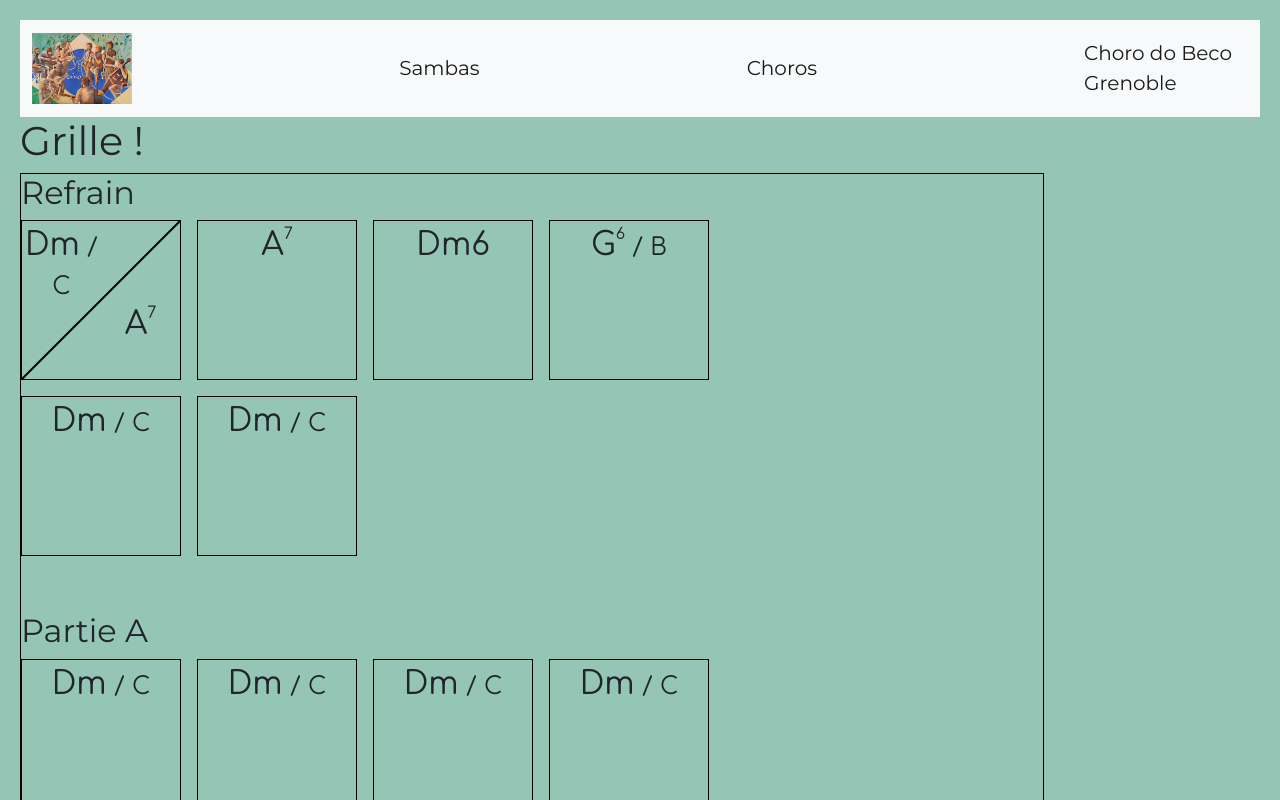
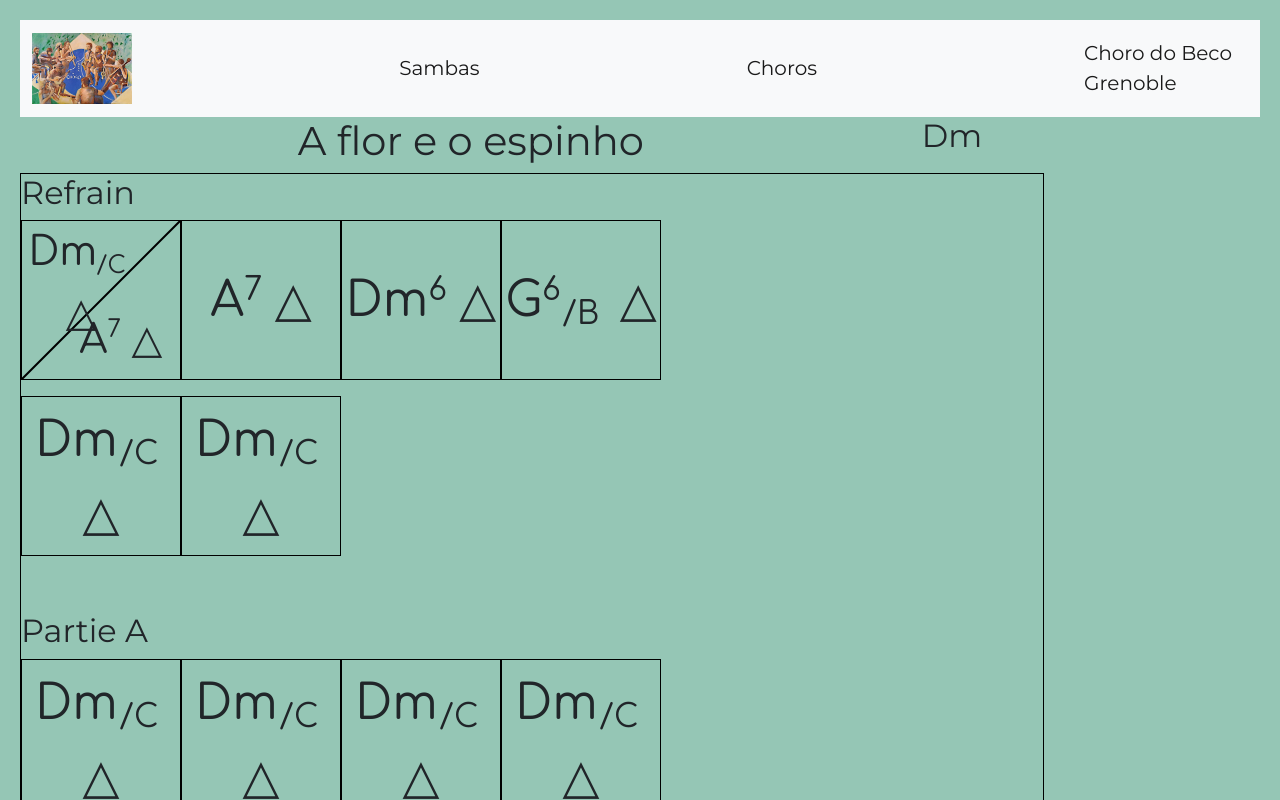
Before and after one commit to gazaboo/choro-grenoble, a Vue app: page /samba in a window 1280 px wide. Shown: the top 800 px of the page. Built offline with nearby package versions, Linux system fonts and the light colour scheme.

Commit message:
transposition in process...

```diff
--- a/src/assets/grillesSambas.json
+++ b/src/assets/grillesSambas.json
@@ -37,9 +37,9 @@
                             "numero_mesure": 3,
                             "accords": [
                                 {
-                                    "accord": "Dm6",
+                                    "accord": "Dm",
                                     "bass": "",
-                                    "qualite": ""
+                                    "qualite": "6"
                                 }
                             ],
                             "modificateur_cellule": ""
--- a/src/components/ChordRender.vue
+++ b/src/components/ChordRender.vue
@@ -1,7 +1,10 @@
 <template>
-    <span class="accord"> {{ accord.accord }}</span>
-    <span class="qualite"> {{ accord.qualite }}</span>
-    <span v-if=accord.bass class="bass"> / {{ accord.bass }}</span>
+    <div class="chord">
+        <span class="accord"> {{ accord.accord }}</span>
+        <span class="qualite"> {{ accord.qualite }}</span>
+        <span v-if=accord.bass class="bass"> /{{ accord.bass }}</span>
+        &#x25B3;
+    </div>
 </template>
 
 <script>
@@ -14,12 +17,12 @@ export default {
 <style>
 .accord {
     font-family: 'Comfortaa', cursive;
-    font-size: 2rem;
+    /* font-size: 2.5rem; */
 }
 
 
 .qualite {
-    font-size: 1rem;
+    font-size: 1.5rem;
     font-family: 'Comfortaa', cursive;
     position: relative;
     top: -1rem;
@@ -27,6 +30,9 @@ export default {
 
 .bass {
     font-family: 'Comfortaa', cursive;
-    font-size: 1.5rem;
+    font-size: 2rem;
+    position: relative;
+    left: -0.5rem;
+    top: 0.5rem;
 }
 </style>
--- a/src/components/GrilleSamba.vue
+++ b/src/components/GrilleSamba.vue
@@ -1,13 +1,14 @@
 <template>
-    <h1> Grille ! </h1>
+    <div class="infos">
+        <h1> {{ title }} </h1>
+        <h2> {{ tonalite }}</h2>
+    </div>
     <div class="main-container">
         <div class="container-section" v-for="partie in this.parties" :key="partie">
             <h2> {{ partie }} </h2>
             <div class="grille-section">
                 <div class="ligne" v-for="line in this.grille[partie]" :key="line">
-                    <div class="cell" v-for="cell in line" :key=cell>
-                        <SplitMesure :cell=cell></SplitMesure>
-                    </div>
+                    <SplitMesure class="cell" :cell=cell v-for="cell in line" :key=cell></SplitMesure>
                 </div>
                 <br />
             </div>
@@ -29,18 +30,53 @@ export default {
         return {
             grille: [],
             parties: [],
+            flat_chords: ["C", "Db", "D", "Eb", "E", "F", "Gb", "G", "Ab", "A", "Bb", "B"],
+            sharp_chords: ["C", "C#", "D", "D#", "E", "F", "F#", "G", "G#", "A", "A#", "B"]
         }
     },
 
     created() {
+        this.title = grilleSamba.data[0]["title"]
+        this.tonalite = grilleSamba.data[0]["tonalite"]
         this.grille = grilleSamba.data[0]["grille"]
         this.parties = Object.keys(grilleSamba.data[0]["grille"])
+        this.transpose_grille(1);
+    },
+
+    methods: {
+        transpose_chord(chord, num_demi_tons) {
+            let index = this.flat_chords.findIndex(elt => elt == chord);
+            if (chord.includes("m")) {
+                index = this.flat_chords.findIndex(elt => elt + "m" == chord);
+            }
+            let transposed_chord = this.flat_chords[(index + num_demi_tons) % 12];
+            return transposed_chord;
+        },
+
+        transpose_grille(num_demi_tons) {
+            for (const partie in this.grille) {
+                for (const line in this.grille[partie]) {
+                    for (const measure of this.grille[partie][line]) {
+                        for (const accord of measure.accords) {
+                            console.log(accord.accord, this.transpose_chord(accord.accord, num_demi_tons))
+                        }
+                    }
+                }
+            }
+            return true;
+        }
     }
 }
 
 </script>
 
 <style scoped>
+.infos {
+    display: flex;
+    flex-direction: row;
+    justify-content: space-evenly;
+}
+
 .main-container {
     display: flex;
     flex-wrap: wrap;
@@ -57,7 +93,6 @@ export default {
     height: 10rem;
     text-align: center;
     margin-bottom: 1rem;
-    margin-right: 1rem;
 
 }
 
@@ -80,12 +115,3 @@ export default {
     flex-direction: row;
 }
 </style>
-
-
-
-
-<!-- <div class="accord" v-for="accord in cell.accords" :key=accord>
-    <span class="accord"> {{ accord.accord }}</span>
-    <span class="qualite"> {{ accord.qualite }}</span>
-    <span v-if=accord.bass class="bass"> / {{ accord.bass }}</span>
-</div> -->
--- a/src/components/SplitMesure.vue
+++ b/src/components/SplitMesure.vue
@@ -1,9 +1,9 @@
 <template>
-    <div class="chord-container" v-if="cell.accords.length == 1">
+    <div class="single-chord-container" v-if="cell.accords.length == 1">
         <ChordRender :accord="cell.accords[0]"></ChordRender>
     </div>
 
-    <div class="chord-container" v-else-if="cell.accords.length == 2">
+    <div class="two-chords-container" v-else-if="cell.accords.length == 2">
         <div class="upper-left">
             <ChordRender :accord="cell.accords[0]"></ChordRender>
         </div>
@@ -26,15 +26,35 @@ export default {
 </script>
 
 <style>
-.chord-container {
+.single-chord-container {
+    height: 100%;
+    display: flex;
+    justify-content: center;
+    align-items: center;
+    font-size: 3rem;
+}
+
+.two-chords-container {
     position: relative;
     height: 100%;
-    overflow: hidden;
+    font-size: 2.5rem;
+}
+
+.single-chord-container .qualite {
+    font-size: 2rem;
+}
+
+.two-chords-container .qualite {
+    font-size: 1.5rem;
+}
+
+.two-chords-container .bass {
+    font-size: 1.5rem;
 }
 
 .upper-left,
 .bottom-right {
-    width: 50%;
+    width: 75%;
     height: 50%;
     position: absolute;
 }
@@ -47,19 +67,13 @@ export default {
 .bottom-right {
     bottom: 0;
     right: 0;
+    display: flex;
+    align-items: center;
+    justify-content: center;
+    padding: 1rem;
 }
 
-.diagonal {
-    width: 100%;
-    height: 0;
-    border: solid black 1px;
 
-    position: absolute;
-    top: 50%;
-    left: 0;
-
-    transform: rotate(-15deg);
-}
 
 svg {
     width: 100%;
```
